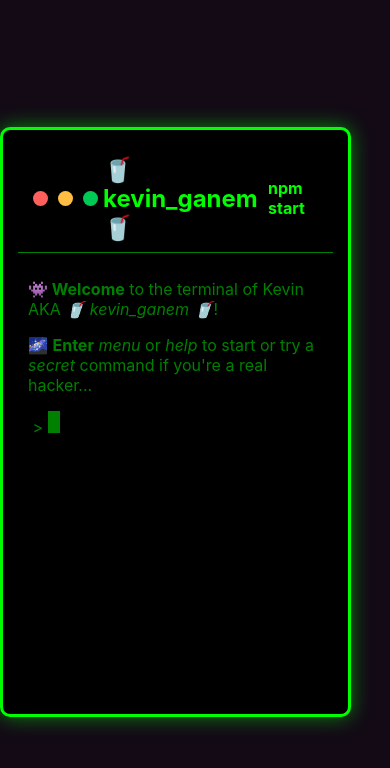
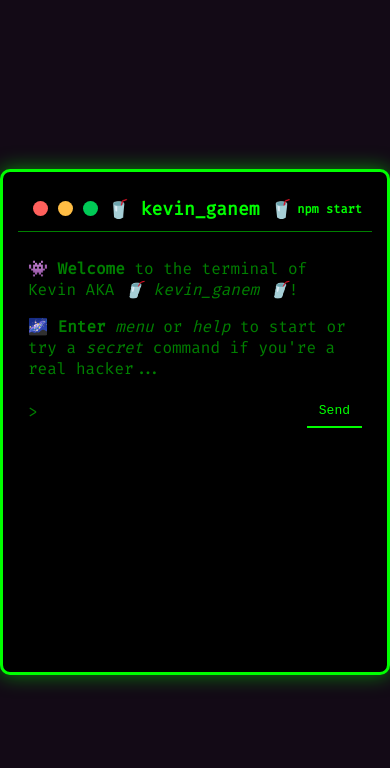
Before and after one commit to kevinganem/cv_console, a React (Create React App) app: page / in a window 390 px wide. Shown: the top 768 px of the page. Built offline with nearby package versions, Linux system fonts and the light colour scheme.

Commit message:
mobile design / new font

```diff
--- a/src/components/Terminal.js
+++ b/src/components/Terminal.js
@@ -1,4 +1,3 @@
-// Terminal.js
 import React, { useState, useRef, useEffect } from 'react';
 import { motion } from 'framer-motion';
 import { scrollToBottom, handleCommand, TextFormatter } from '../helpers/terminalHelpers';
@@ -9,18 +8,28 @@ import '../styles/terminal.css';
 const Terminal = () => {
     const [output, setOutput] = useState(TERMINAL_INTRO);
     const [input, setInput] = useState("");
-    const [isHacking, setIsHacking] = useState(false); // State to manage hacking simulation
+    const [isHacking, setIsHacking] = useState(false);
     const terminalRef = useRef(null);
     const inputRef = useRef(null);
-    const audioRef = useRef({
-        default: new Audio(process.env.PUBLIC_URL + '/assets/audio/type-sound.mp3'),
-        unknown: new Audio(process.env.PUBLIC_URL + '/assets/audio/wrong.mp3'),
-        clear: new Audio(process.env.PUBLIC_URL + '/assets/audio/clear.mp3'),
-        download: new Audio(process.env.PUBLIC_URL + '/assets/audio/download.mp3')
-    });
 
     const handleChange = (e) => {
         setInput(e.target.value);
+    };
+
+    const handleSend = () => {
+        const command = input.toLowerCase().trim();
+        setInput('');
+        if (command === "secret") {
+            setIsHacking(true);
+            setOutput([]);
+        } else {
+            handleCommand(command, setOutput);
+        }
+        inputRef.current.focus();
+    };
+
+    const handleInput = (e) => {
+        if (e.key === 'Enter') handleSend();
     };
 
     useEffect(() => {
@@ -30,30 +39,6 @@ const Terminal = () => {
     useEffect(() => {
         inputRef.current.focus();
     }, []);
-
-    const handleInput = (e) => {
-        if (e.key === 'Enter') {
-            const command = input.toLowerCase().trim();
-            setInput('');
-            if (command === "secret") {
-                setIsHacking(true);
-                setOutput([]);
-            } else {
-                handleCommand(command, setOutput, audioRef.current);
-            }
-            inputRef.current.focus();
-        }
-    };
-
-    const handleTerminalClick = () => {
-        inputRef.current.focus();
-    };
-
-    const handleHackingComplete = () => {
-        setIsHacking(false);
-        scrollToBottom(terminalRef);
-        setOutput(TERMINAL_INTRO);
-    };
 
     return (
         <div className="terminal-window">
@@ -66,9 +51,9 @@ const Terminal = () => {
                 <h1 style={{ color: '#00ff00', fontSize: '1.5em', margin: '0' }}>🥤 kevin_ganem 🥤</h1>
                 <h1 style={{ color: '#00ff00', fontSize: '1em', margin: '0' }}>npm start</h1>
             </div>
-            <div className="terminal" ref={terminalRef} onClick={handleTerminalClick}>
+            <div className="terminal" ref={terminalRef} onClick={() => inputRef.current.focus()}>
                 {isHacking ? (
-                    <HackingSimulator onComplete={handleHackingComplete} />
+                    <HackingSimulator onComplete={() => setIsHacking(false)} />
                 ) : (
                     output.map((line, index) => (
                         <motion.p
@@ -77,25 +62,25 @@ const Terminal = () => {
                             animate={{ opacity: 1, y: 0, filter: "blur(0px)" }}
                             transition={{ duration: 0.1, delay: index * 0.005 }}
                             className={line.includes("Error") ? "error glitch" : ""}
-                            style={{ color: typeof line === 'string' && line.includes("Error") ? 'red' : 'green' }}
+                            style={{ color: line.includes("Error") ? 'red' : 'green' }}
                         >
                             <TextFormatter text={line} />
                         </motion.p>
                     ))
                 )}
-                <div style={{ display: 'inline' }}>
-                    <span> &gt; {input}</span>
-                    <span className="blink-cursor" />
+                <div className="input-container">
+                    <span>&gt;</span>
+                    <input
+                        ref={inputRef}
+                        type="text"
+                        className="hidden-input"
+                        value={input}
+                        onChange={handleChange}
+                        onKeyDown={handleInput}
+                    />
+                    <button className="send-button" onClick={handleSend}>Send</button>
                 </div>
             </div>
-            <input
-                ref={inputRef}
-                type="text"
-                style={{ opacity: 0, position: 'absolute' }}
-                value={input}
-                onChange={handleChange}
-                onKeyDown={handleInput}
-            />
         </div>
     );
 };
--- a/src/styles/terminal.css
+++ b/src/styles/terminal.css
@@ -1,3 +1,6 @@
+/* terminal.css */
+@import url('https://fonts.googleapis.com/css2?family=Fira+Code:wght@400&display=swap');
+
 /* Container to center the terminal */
 .terminal-container {
   display: flex;
@@ -16,6 +19,7 @@ body {
   justify-content: center;
   align-items: center;
   background-color: #130a16;
+  font-family: 'Fira Code', monospace;
 }
 
 /* Main terminal window */
@@ -24,20 +28,54 @@ body {
   border-radius: 10px;
   box-shadow: 0 0 20px rgba(0, 255, 0, 0.5);
   background-color: black;
-  max-width: 90%;      /* Limits the width on smaller screens */
-  min-width: 800px;    /* Ensures readability on larger screens */
-  width: 100%;         /* Full width for mid-size screens */
-  height: 80vh;
-  padding: 15px;       /* Adds space between content and the border */
-  box-sizing: border-box; /* Includes padding and border in element's dimensions */
+  padding: 15px;
+  box-sizing: border-box;
+}
+
+/* Responsive adjustments for desktop screens */
+@media (min-width: 769px) {
+  .terminal-window {
+    max-width: 90%;
+    min-width: 800px;
+    width: 100%;
+    height: 80vh;
+  }
+
+  .send-button {
+    display: none;
+  }
 }
 
 /* Responsive adjustments for smaller screens */
 @media (max-width: 768px) {
   .terminal-window {
-    width: 95%;          /* Adjusts width for tablets and small screens */
-    min-width: unset;    /* Allows flexibility */
-    height: 70vh;
+    height: 60vh;
+  }
+
+  .terminal-header {
+    font-size: 12px;
+  }
+
+  .send-button {
+    display: inline;
+  }
+
+  /* Send button styles, visible only on mobile */
+  .send-button {
+    /* display: none; */
+    border-style: none;
+    padding: 8px 12px;
+    margin-left: 5px;
+    border-bottom: 2px solid #00ff00;
+    background-color: black;
+    color: #00ff00;
+    outline: none;
+    box-shadow: none;
+    /* border-radius: 5px; */
+    cursor: pointer;
+    font-family: monospace;
+    font-size: 1em;
+    transition: background-color 0.3s ease;
   }
 }
 
@@ -78,7 +116,7 @@ body {
 /* Main content area inside the terminal */
 .terminal {
   padding: 10px;
-  height: calc(100% - 60px); /* Adjusts height within the terminal window */
+  height: calc(100% - 60px);
   overflow-y: auto;
   color: green;
   white-space: pre-wrap;
@@ -140,8 +178,25 @@ body {
   transition: transform 0.2s ease, color 0.2s ease;
 }
 
+/* Container for input and send button */
+.input-container {
+  display: flex;
+  align-items: center;
+  margin-top: 10px;
+}
+
 /* Hidden input for user typing in the terminal */
 .hidden-input {
-  opacity: 0;
-  position: absolute;
+  opacity: 1;
+  color: green;
+  background-color: black;
+  border: none;
+  outline: none;
+  font-family: monospace;
+  font-size: 1em;
+  flex: 1;
 }
+
+.send-button:hover {
+  background-color: #003300;
+}
```
